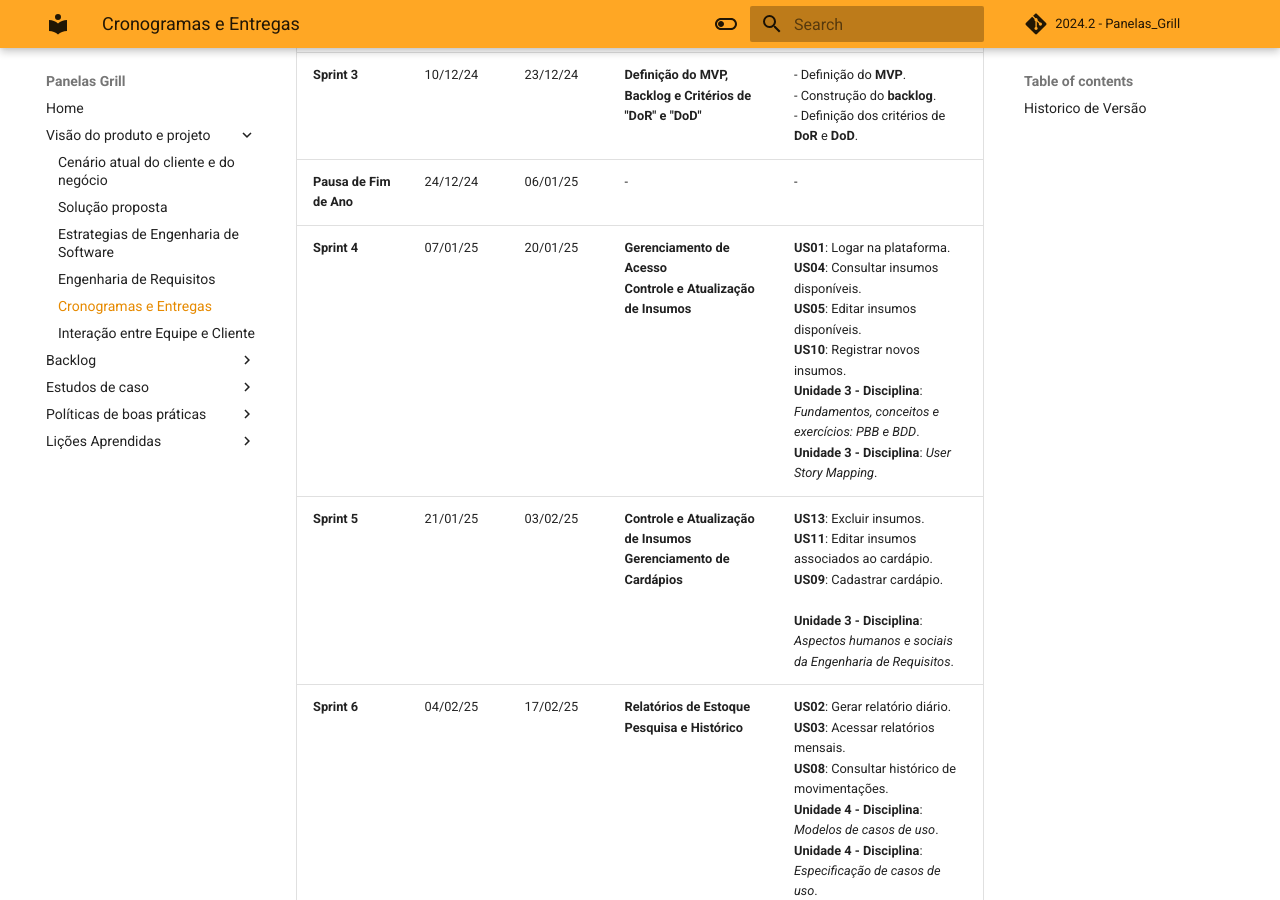
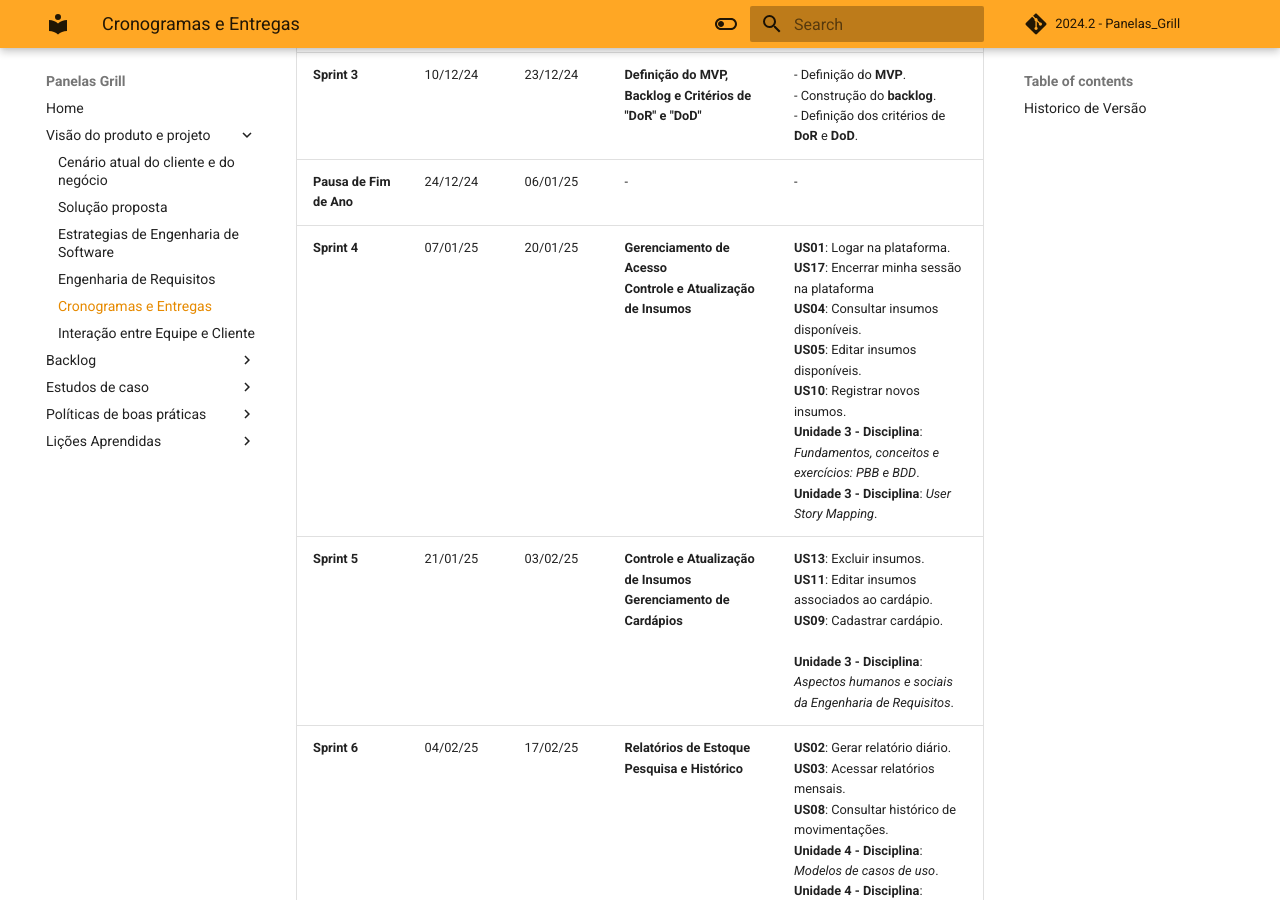
Before and after one commit to mdsreq-fga-unb/2024.2-T03-PanelasGrill, an MkDocs documentation site: the page built from docs/unidade1/sessao4.md, in a window 1280 px wide and 900 px high, scrolled down 662 px. Built offline with MkDocs 1.6.1 and Material for MkDocs 9.7.7, drawn with Linux system fonts in a browser that asks for light colours; comment, search, counter and statistics services are not loaded.

Commit message:
fix: adicionando informações

```diff
--- a/docs/unidade1/sessao4.md
+++ b/docs/unidade1/sessao4.md
@@ -13,7 +13,7 @@ Aqui está o cronograma reorganizado, com uma apresentação mais clara e objeti
 | **Sprint 2**        | 26/11/24   | 09/12/24    | **Definição de Logo, Arquitetura e Requisitos**                                                                                                                                           | - Definição dos **requisitos funcionais e não funcionais**.<br> - Criação da **logo**.<br> - **Elaboração da arquitetura**. |
 | **Sprint 3**        | 10/12/24   | 23/12/24    | **Definição do MVP, Backlog e Critérios de "DoR" e "DoD"**                                                                                                                                | - Definição do **MVP**.<br> - Construção do **backlog**.<br> - Definição dos critérios de **DoR** e **DoD**.              |
 | **Pausa de Fim de Ano** | 24/12/24  | 06/01/25    | -                                                                                                                                                                                         | -                                                                                                                       |
-| **Sprint 4**        | 07/01/25   | 20/01/25    | **Gerenciamento de Acesso**<br> **Controle e Atualização de Insumos**                                                                                                                      | **US01**: Logar na plataforma.<br> **US04**: Consultar insumos disponíveis.<br> **US05**: Editar insumos disponíveis.<br> **US10**: Registrar novos insumos.<br> **Unidade 3 - Disciplina**: *Fundamentos, conceitos e exercícios: PBB e BDD*.<br> **Unidade 3 - Disciplina**: *User Story Mapping*.  |
+| **Sprint 4**        | 07/01/25   | 20/01/25    | **Gerenciamento de Acesso**<br> **Controle e Atualização de Insumos**                                                                                                                      | **US01**: Logar na plataforma.<br> **US17**: Encerrar minha sessão na plataforma<br>**US04**: Consultar insumos disponíveis.<br> **US05**: Editar insumos disponíveis.<br> **US10**: Registrar novos insumos.<br> **Unidade 3 - Disciplina**: *Fundamentos, conceitos e exercícios: PBB e BDD*.<br> **Unidade 3 - Disciplina**: *User Story Mapping*.  |
 | **Sprint 5**        | 21/01/25   | 03/02/25    | **Controle e Atualização de Insumos**<br> **Gerenciamento de Cardápios**                                                                                                                   | **US13**: Excluir insumos.<br> **US11**: Editar insumos associados ao cardápio.<br> **US09**: Cadastrar cardápio.<br> <br> **Unidade 3 - Disciplina**: *Aspectos humanos e sociais da Engenharia de Requisitos*. |
 | **Sprint 6**        | 04/02/25   | 17/02/25    | **Relatórios de Estoque**<br> **Pesquisa e Histórico**                                                                                                                                    | **US02**: Gerar relatório diário.<br> **US03**: Acessar relatórios mensais.<br> **US08**: Consultar histórico de movimentações.<br> **Unidade 4 - Disciplina**: *Modelos de casos de uso*.<br> **Unidade 4 - Disciplina**: *Especificação de casos de uso*. |
 | **Sprint 7**        | 18/02/25   | 25/02/25    | **Análise de Indicadores**<br> **Monitoramento e Notificações**                                                                                                                           | **US14**: Analisar custo de cada prato.<br> **Unidade 4 - Disciplina**: *Entrega do MVP*.<br> **Unidade 4 - Disciplina**: *Fechamento de notas e revisão final*. |
```
